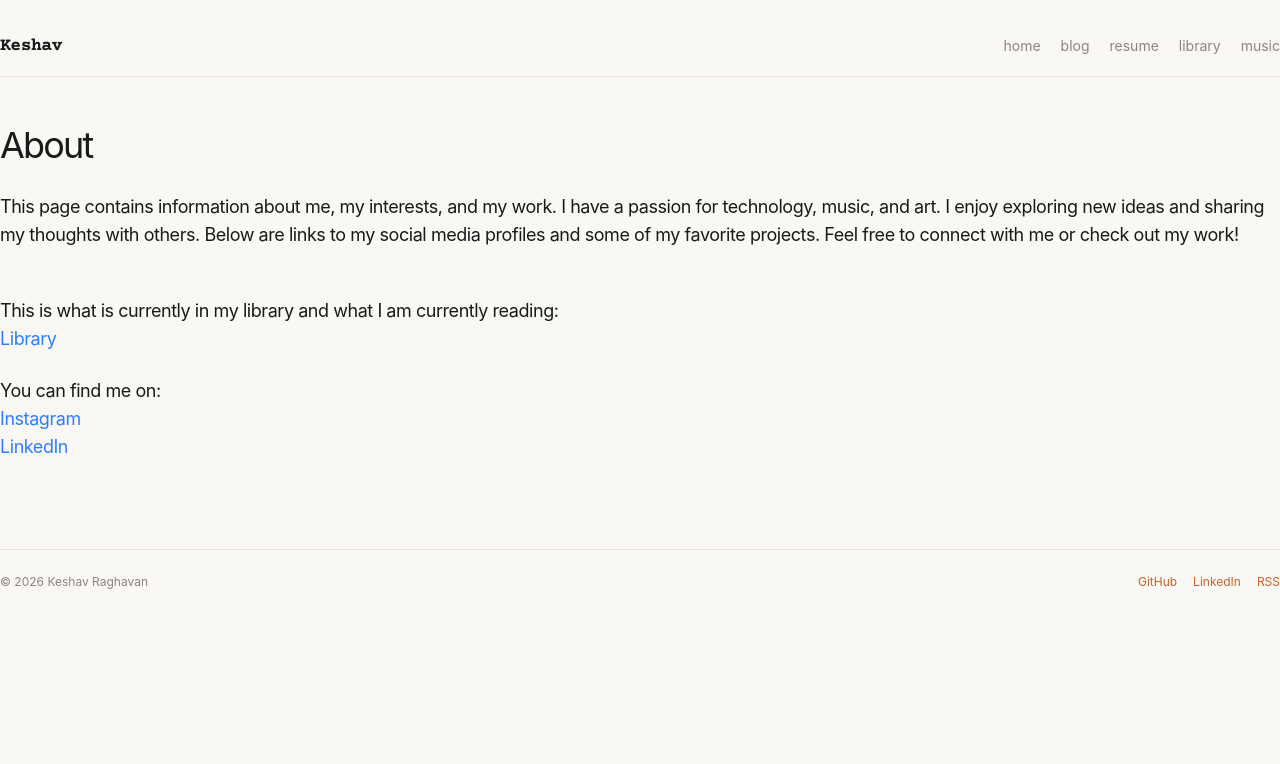
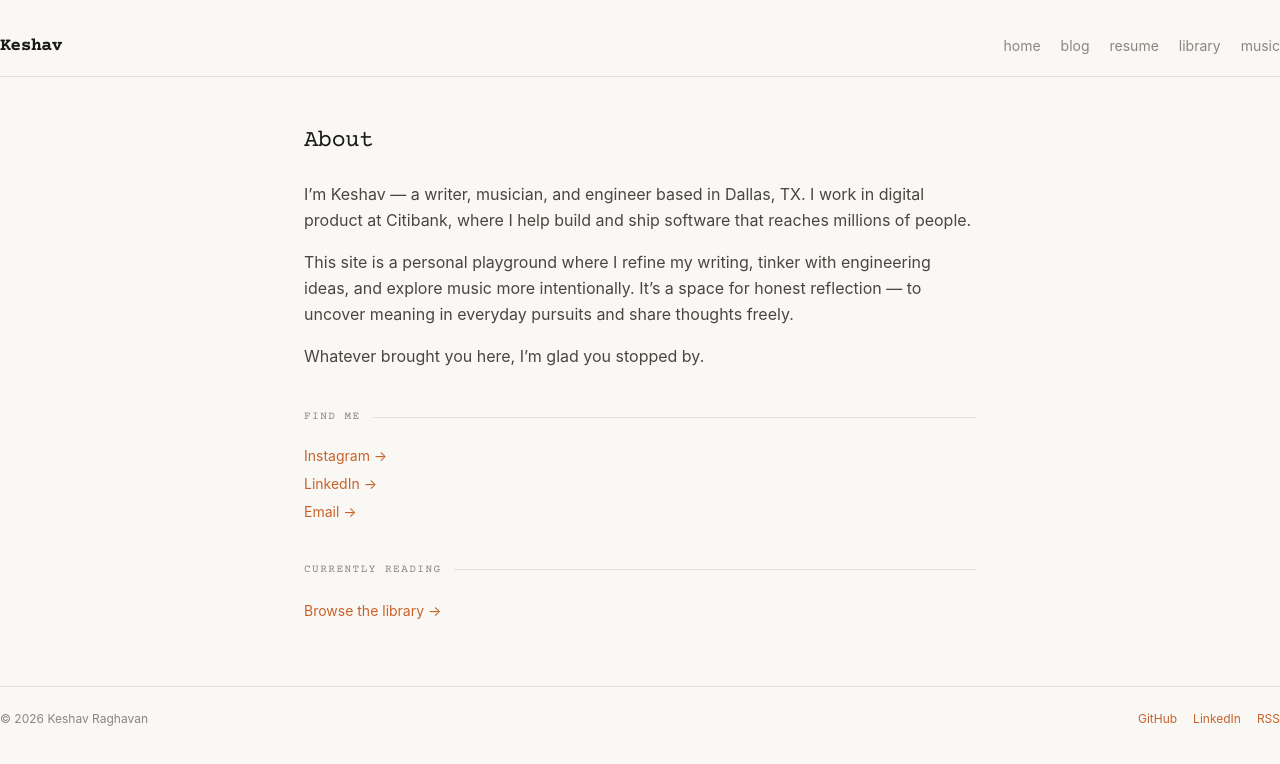
Before and after one commit to keshavraghavan/portfolio-blog, a Next.js app: page /about in a window 1280 px wide. Shown: the top 764 px of the page. Built offline with nearby package versions, Linux system fonts and the light colour scheme.

Commit message:
feat: redesign about page with editorial bio and accent social links

```diff
--- a/app/about/page.tsx
+++ b/app/about/page.tsx
@@ -1,35 +1,73 @@
+export const metadata = {
+  title: 'About',
+  description: 'About Keshav Raghavan.',
+}
+
 export default function AboutPage() {
   return (
-    <div>
-        <h1 className='text-4xl tracking-tighter'>
-            About
-        </h1>
+    <section className="max-w-2xl mx-auto w-full">
+      <h1 className="font-courier text-2xl text-near-black dark:text-cream tracking-tight mb-6">
+        About
+      </h1>
 
-        <p className="mb-6 text-lg tracking-tight">
-            < br />
-            This page contains information about me, my interests, and my work.
-            I have a passion for technology, music, and art. I enjoy exploring new ideas and
-            sharing my thoughts with others. Below are links to my social media profiles and some of my
-            favorite projects. Feel free to connect with me or check out my work!
+      <div className="space-y-4">
+        <p className="text-base text-warm-dark dark:text-neutral-200 leading-relaxed">
+          I&rsquo;m Keshav &mdash; a writer, musician, and engineer based in Dallas, TX.
+          I work in digital product at Citibank, where I help build and ship software
+          that reaches millions of people.
         </p>
+        <p className="text-base text-warm-dark dark:text-neutral-200 leading-relaxed">
+          This site is a personal playground where I refine my writing, tinker with
+          engineering ideas, and explore music more intentionally. It&rsquo;s a space
+          for honest reflection &mdash; to uncover meaning in everyday pursuits and
+          share thoughts freely.
+        </p>
+        <p className="text-base text-warm-dark dark:text-neutral-200 leading-relaxed">
+          Whatever brought you here, I&rsquo;m glad you stopped by.
+        </p>
+      </div>
 
-        < br />
+      <div className="mt-10">
+        <div className="editorial-divider">
+          <span>Find Me</span>
+        </div>
+        <div className="flex flex-col gap-2">
+          <a
+            href="https://www.instagram.com/raghavankeshav/"
+            target="_blank"
+            rel="noopener noreferrer"
+            className="text-sm text-accent hover:underline underline-offset-2 transition-colors"
+          >
+            Instagram &rarr;
+          </a>
+          <a
+            href="https://www.linkedin.com/in/raghavankeshav/"
+            target="_blank"
+            rel="noopener noreferrer"
+            className="text-sm text-accent hover:underline underline-offset-2 transition-colors"
+          >
+            LinkedIn &rarr;
+          </a>
+          <a
+            href="mailto:raghavankeshav@gmail.com"
+            className="text-sm text-accent hover:underline underline-offset-2 transition-colors"
+          >
+            Email &rarr;
+          </a>
+        </div>
+      </div>
 
-        <p className="mb-6 text-lg tracking-tight">
-            This is what is currently in my library and what I am currently reading:
-            <ul>
-                <li>
-                    <a href ="/library" className="text-blue-500 hover:underline">Library</a>
-                </li>
-            </ul>
-        </p>
-        <p className="mb-6 text-lg tracking-tight">
-            You can find me on:
-            <ul>
-                <li><a href="https://www.instagram.com/raghavankeshav/" className="text-blue-500 hover:underline">Instagram</a></li>
-                <li><a href="https://www.linkedin.com/in/raghavankeshav/" className="text-blue-500 hover:underline">LinkedIn</a></li>
-            </ul>
-        </p>
-    </div>
-  );
+      <div className="mt-10">
+        <div className="editorial-divider">
+          <span>Currently Reading</span>
+        </div>
+        <a
+          href="/library"
+          className="text-sm text-accent hover:underline underline-offset-2 transition-colors"
+        >
+          Browse the library &rarr;
+        </a>
+      </div>
+    </section>
+  )
 }
```
